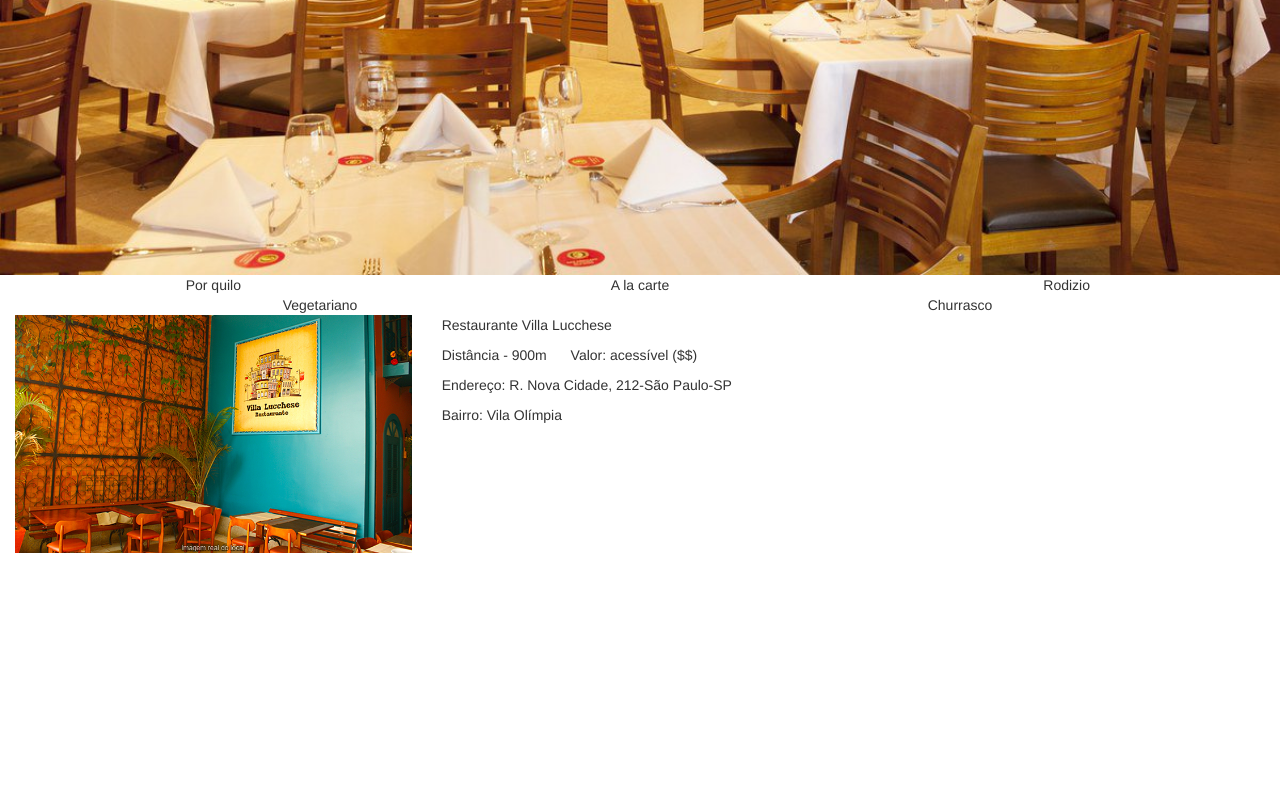
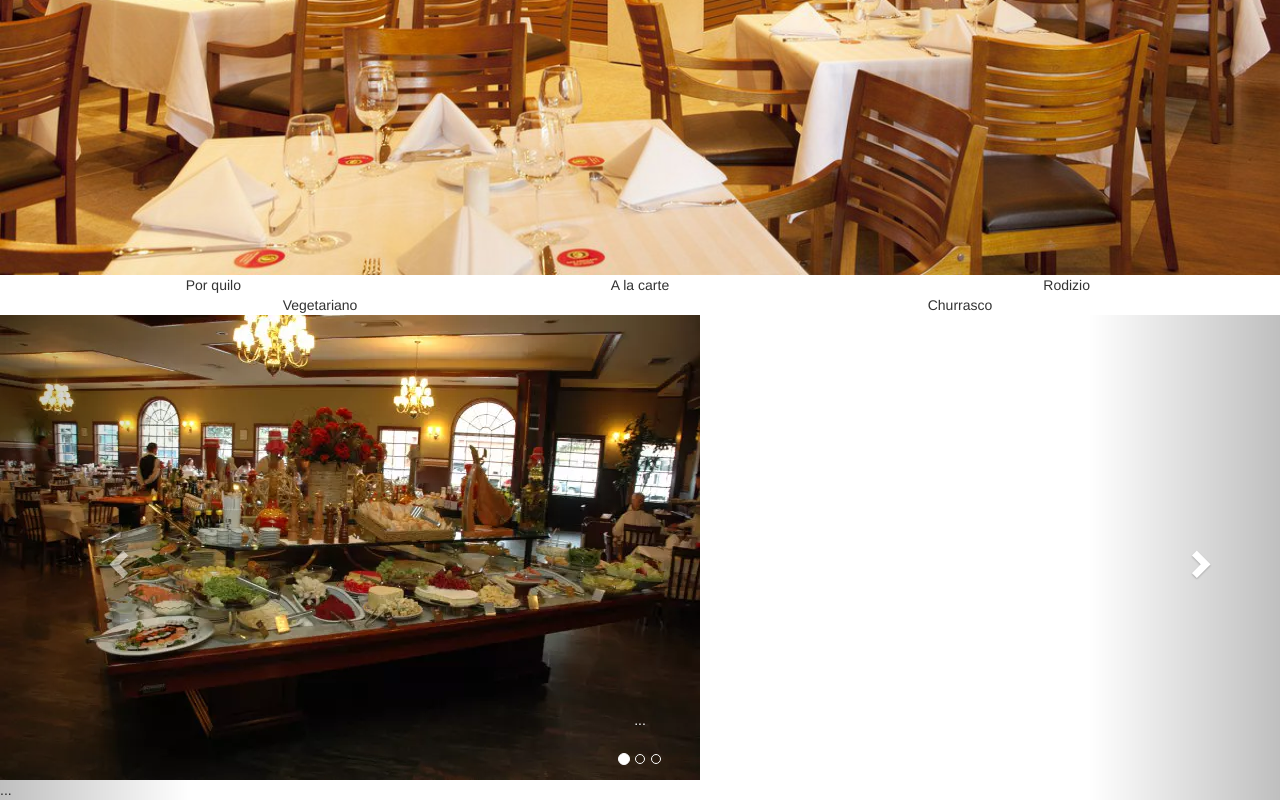
Before and after one commit to gmbarroso/tenhofome, a plain HTML site: page index.html in a window 1280 px wide. Shown: the part 578-1378 px from the top of the page. Before the commit the page ends 1131 px from the top, so only its background shows below. Drawn offline with Linux system fonts and the light colour scheme.

Commit message:
tentativa de adicionar um slider em js

```diff
--- a/index.html
+++ b/index.html
@@ -4,6 +4,7 @@
   <meta charset="utf-8">
   <title>Tenho fome</title>
   <meta name="viewport" content="width=device-width, initial-scale=1.0">
+  <link rel="stylesheet" href="bootstrap/js/bootstrap.min.js">
   <link rel="stylesheet" href="bootstrap/css/bootstrap.min.css">
   <link rel="stylesheet" href="styles.css">
 </head>
@@ -28,28 +29,53 @@
 
     <div class="col-md-6">
       Churrasco
-
     </div>
   </div>
+
+  <br>
+  <br>
+
   <div class="opcoes">
+    <div id="carousel-example-generic" class="carousel slide" data-ride="carousel">
+      <!-- Indicators -->
+      <ol class="carousel-indicators">
+        <li data-target="#carousel-example-generic" data-slide-to="0" class="active"></li>
+        <li data-target="#carousel-example-generic" data-slide-to="1"></li>
+        <li data-target="#carousel-example-generic" data-slide-to="2"></li>
+      </ol>
 
+      <!-- Wrapper for slides -->
+      <div class="carousel-inner" role="listbox">
+        <div class="item active">
+          <img src="img/jardineira-grill.jpg" alt="...">
+          <div class="carousel-caption">
+            ...
+          </div>
+        </div>
+        <div class="item">
+          <img src="img/frangaria.jpg" alt="...">
+          <div class="carousel-caption">
+            ...
+          </div>
+        </div>
+        ...
       </div>
 
-    <div class="rolagens">
-      <div class="col-md-4">
-        <!-- image responsive - largura 100% - classe ja definida pelo bootstrap -->
-        <img src="img/villalucchese.jpg" alt="" class="img-responsive">
-      </div>
-      <div class="col-md-8 info">
-        <p>Restaurante Villa Lucchese</p>
-        <p>Distância - 900m
-        <span>Valor: acessível ($$)</span></p>
-        <p>Endereço: R. Nova Cidade, 212-São Paulo-SP</p>
-        <p>Bairro: Vila Olímpia</p>
+      <!-- Controls -->
+      <a class="left carousel-control" href="#carousel-example-generic" role="button" data-slide="prev">
+        <span class="glyphicon glyphicon-chevron-left" aria-hidden="true"></span>
+        <span class="sr-only">Previous</span>
+      </a>
+      <a class="right carousel-control" href="#carousel-example-generic" role="button" data-slide="next">
+        <span class="glyphicon glyphicon-chevron-right" aria-hidden="true"></span>
+        <span class="sr-only">Next</span>
+      </a>
     </div>
 
 
   </div>
+
+
 
 </div>
 <div class="mapa">
```
Also changed, not shown: img/frangaria.jpg (added), img/jardineira-grill.jpg (added), javascript.js (added). Lines whose indentation alone changed are shown as unchanged.
